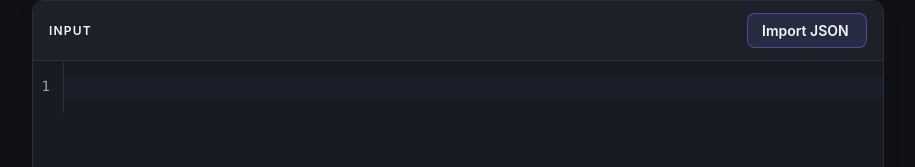
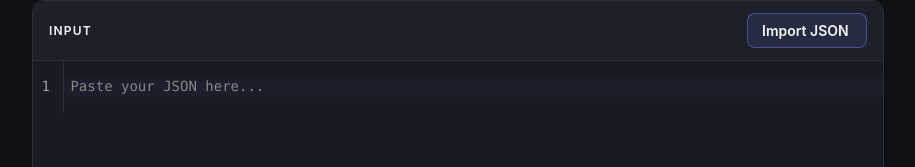
Before and after one commit to mmycdev/aura-json-formatter, a React (Vite) app: page / in a window 1280 px wide. Shown: the part 246-413 px from the top of the page, without its empty margins (182-1097 px from the left). Built offline with nearby package versions, Linux system fonts and the light colour scheme.

Commit message:
feat: add JSON editor placeholder

```diff
--- a/src/App.tsx
+++ b/src/App.tsx
@@ -161,6 +161,7 @@ function App() {
             setInputValue(value);
             setStatus(null);
   }}
+  placeholderText="Paste your JSON here..."
         />
       </section>
 
--- a/src/components/JsonEditor.tsx
+++ b/src/components/JsonEditor.tsx
@@ -1,6 +1,7 @@
 import { useEffect, useRef } from "react";
 import { EditorState } from "@codemirror/state";
-import { EditorView, basicSetup } from "codemirror";
+import { basicSetup } from "codemirror";
+import { EditorView, placeholder } from "@codemirror/view";
 import { json } from "@codemirror/lang-json";
 import { oneDark } from "@codemirror/theme-one-dark";
 
@@ -8,12 +9,14 @@ type JsonEditorProps = {
   editable: boolean;
   value: string;
   onChange?: (value: string) => void;
+  placeholderText?: string;
 };
 
 export function JsonEditor({
     editable,
     value,
     onChange,
+    placeholderText,
 }: JsonEditorProps) {
   const editorRef = useRef<HTMLDivElement>(null);
   const viewRef = useRef<EditorView | null>(null);
@@ -30,6 +33,7 @@ export function JsonEditor({
         json(),
         oneDark,
         EditorView.editable.of(editable),
+        ...(placeholderText ? [placeholder(placeholderText)] : []),
 
         EditorView.updateListener.of((update) => {
             if (update.docChanged) {
```
